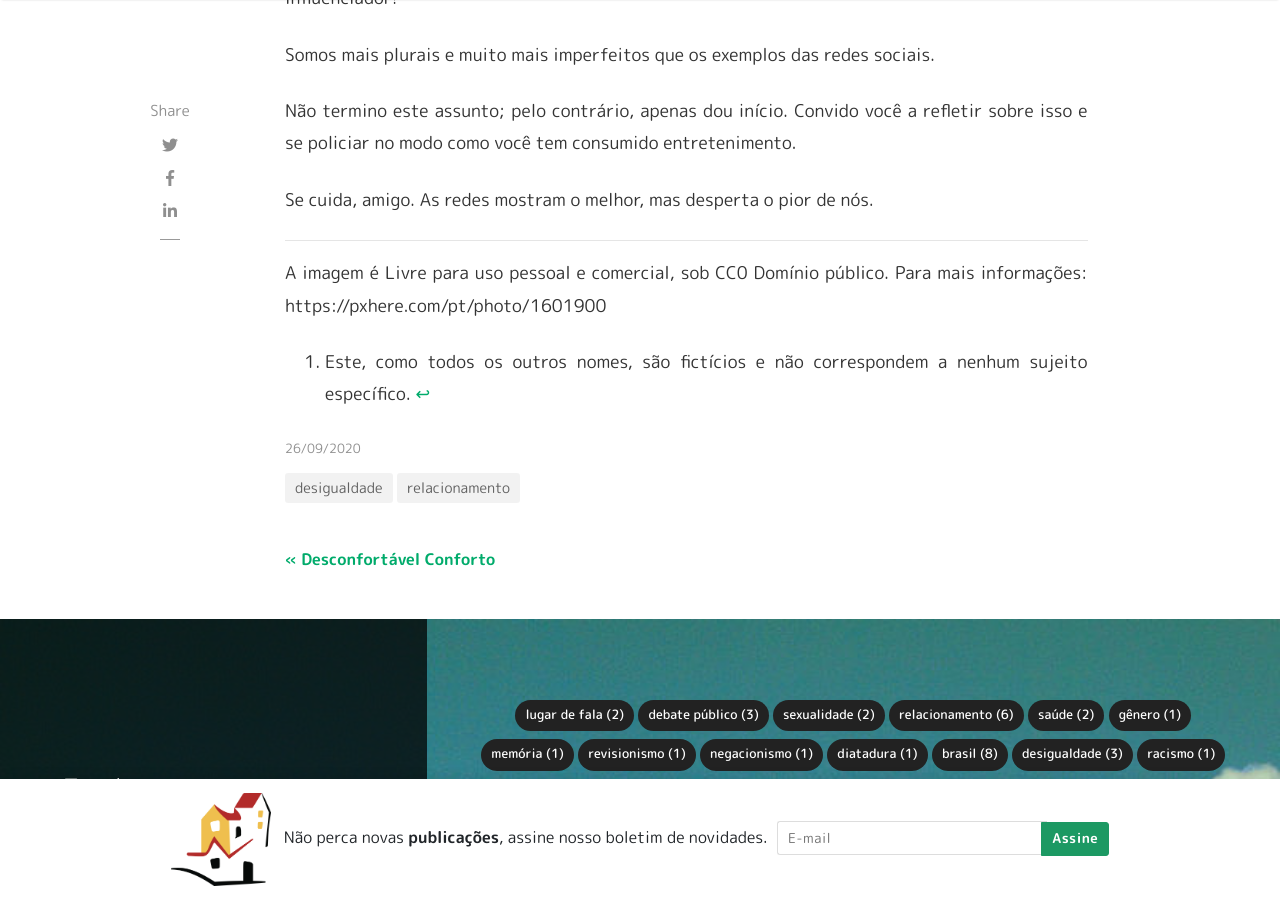
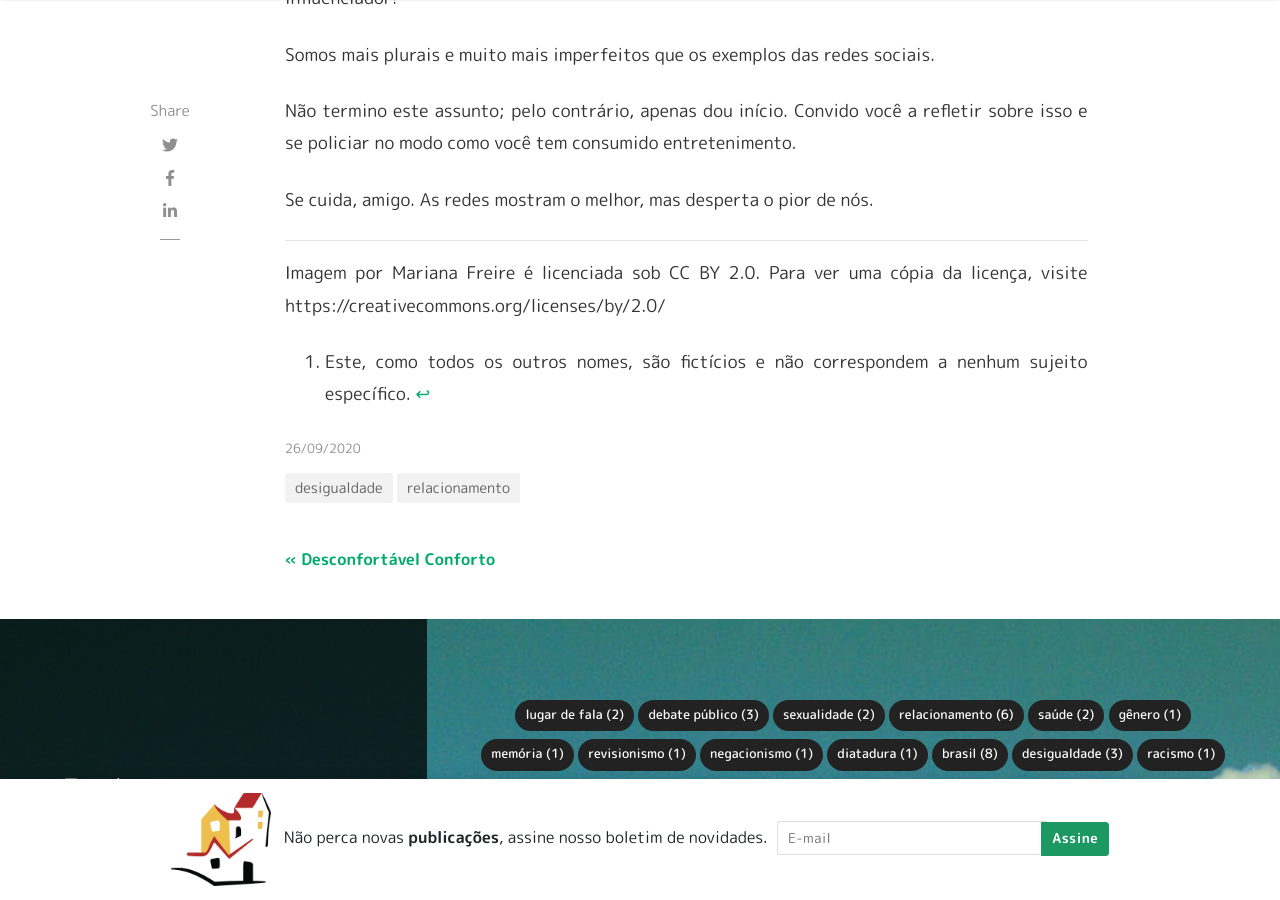
Before and after one commit to rafaelabcaffaro/republiqueta.github.io, a Jekyll site: the page built from _posts/2020-09-26-influencers.md, in a window 1280 px wide and 900 px high, scrolled down 2787 px. Built offline with Jekyll 4.4.1, drawn with Linux system fonts in a browser that asks for light colours; nearby versions of some CDN libraries; some web fonts are replaced; comment, search, counter and statistics services are not loaded.

Commit message:
Update 2020-09-26-influencers.md

```diff
--- a/_posts/2020-09-26-influencers.md
+++ b/_posts/2020-09-26-influencers.md
@@ -55,4 +55,4 @@ Se cuida, amigo. As redes mostram o melhor, mas desperta o pior de nós.
 [^1]: Este, como todos os outros nomes, são fictícios e não correspondem a nenhum sujeito específico.
 
 ---
-A imagem é Livre para uso pessoal e comercial, sob CC0 Domínio público. Para mais informações: https://pxhere.com/pt/photo/1601900
+Imagem por Mariana Freire é licenciada sob CC BY 2.0. Para ver uma cópia da licença, visite https://creativecommons.org/licenses/by/2.0/
```
